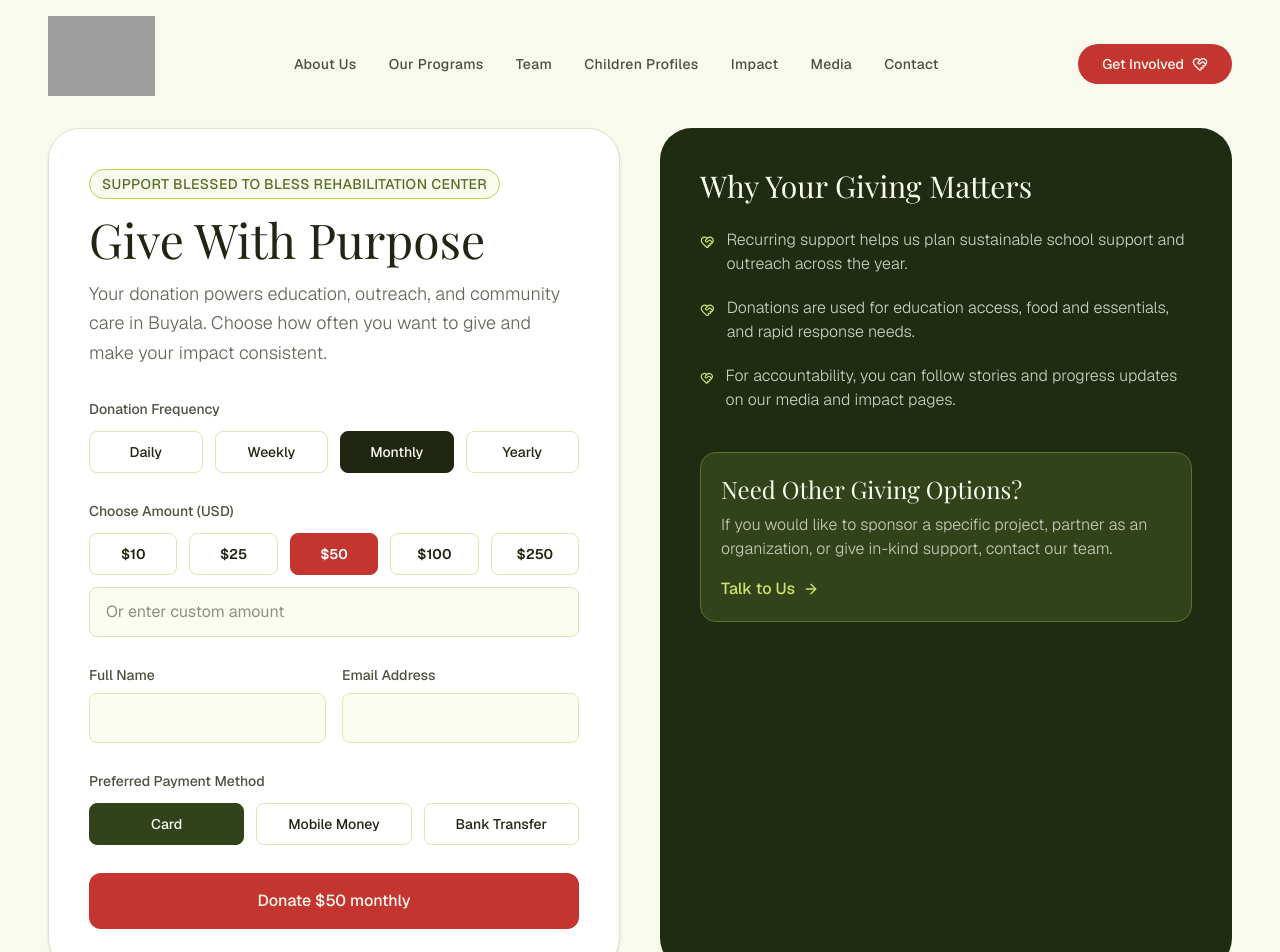
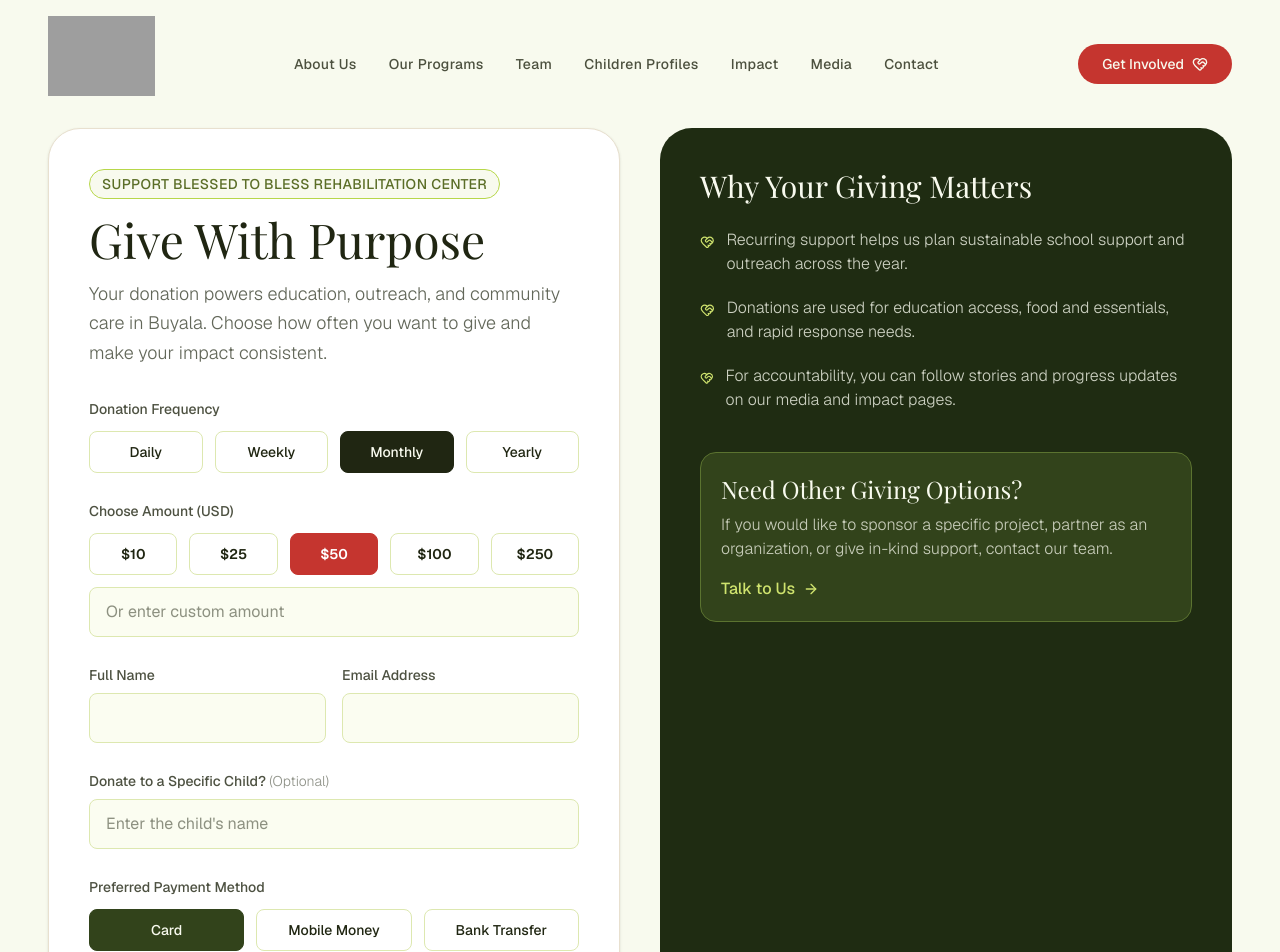
Before and after one commit to balirwaalvin/bless-to-bless-ministries, a Next.js app: page /donate in a window 1280 px wide. Shown: the top 952 px of the page. Built offline with nearby package versions, Linux system fonts and the light colour scheme; grey boxes are pictures that could not be loaded; a web font is replaced by a local one.

Commit message:
Add optional designated child field for donations

```diff
--- a/src/app/donate/page.tsx
+++ b/src/app/donate/page.tsx
@@ -16,6 +16,7 @@ export default function DonatePage() {
   const [customAmount, setCustomAmount] = useState("");
   const [fullName, setFullName] = useState("");
   const [email, setEmail] = useState("");
+  const [designatedChild, setDesignatedChild] = useState("");
   const [paymentMethod, setPaymentMethod] = useState("card");
   const [submitted, setSubmitted] = useState(false);
   const [isProcessing, setIsProcessing] = useState(false);
@@ -104,7 +105,7 @@ export default function DonatePage() {
                 <div>
                   <h2 className="text-xl font-serif text-[#202612] mb-2">Thank you for your commitment.</h2>
                   <p className="text-[#202612]/75 font-light mb-4">
-                    We have recorded your pledge of ${finalAmount} {frequency}. Our team will contact you at {email} with next steps for payment confirmation.
+                    We have recorded your pledge of ${finalAmount} {frequency}{designatedChild ? ` to support ${designatedChild}` : ""}. Our team will contact you at {email} with next steps for payment confirmation.
                   </p>
                   <Link
                     href="/impact"
@@ -200,6 +201,17 @@ export default function DonatePage() {
               </div>
 
               <div>
+                <label className="block text-sm font-medium text-[#202612]/80 mb-2">Donate to a Specific Child? <span className="font-light text-sm text-[#202612]/50">(Optional)</span></label>
+                <input
+                  type="text"
+                  placeholder="Enter the child's name"
+                  value={designatedChild}
+                  onChange={(e) => setDesignatedChild(e.target.value)}
+                  className="w-full rounded-lg border border-[#DDE8B0] bg-[#FBFDF1] px-4 py-3 outline-none focus:border-[#C5352F]"
+                />
+              </div>
+
+              <div>
                 <label className="block text-sm font-medium text-[#202612]/80 mb-3">Preferred Payment Method</label>
                 <div className="grid sm:grid-cols-3 gap-3">
                   {[
```
